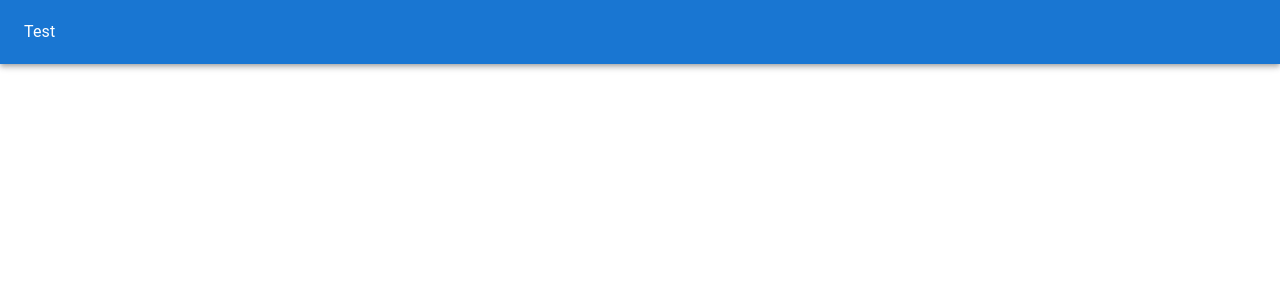
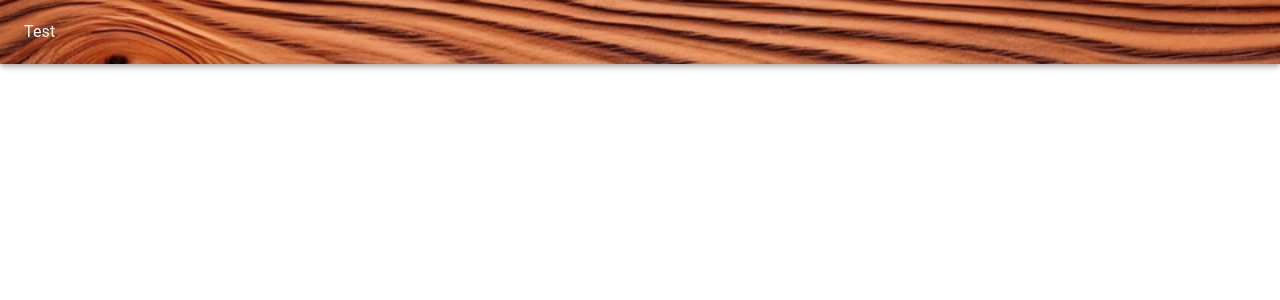
Before and after one commit to wfiene/Bruce-s-60th, a Next.js app in the folder bruces-bday-site/: page / in a window 1280 px wide. Shown: the top 300 px of the page. Built offline with nearby package versions, Linux system fonts and the light colour scheme.

Commit message:
wood style

```diff
--- a/bruces-bday-site/src/components/Navbar.js
+++ b/bruces-bday-site/src/components/Navbar.js
@@ -1,8 +1,14 @@
 import { AppBar, Toolbar, Typography, Container } from "@mui/material";
 
 export default function Navbar() {
+
+    const appBarStyle = {
+        backgroundImage: 'url("/wood.png")',
+        backgroundSize: 'cover' // Ensures the background covers the AppBar
+    };
+
     return (
-        <AppBar position="static">
+        <AppBar position="static" style={appBarStyle}>
             <Container maxWidth='xl'>
                 <Toolbar disableGutters>
                     <Typography>
```
Also changed, not shown: bruces-bday-site/public/wood.png (added).
